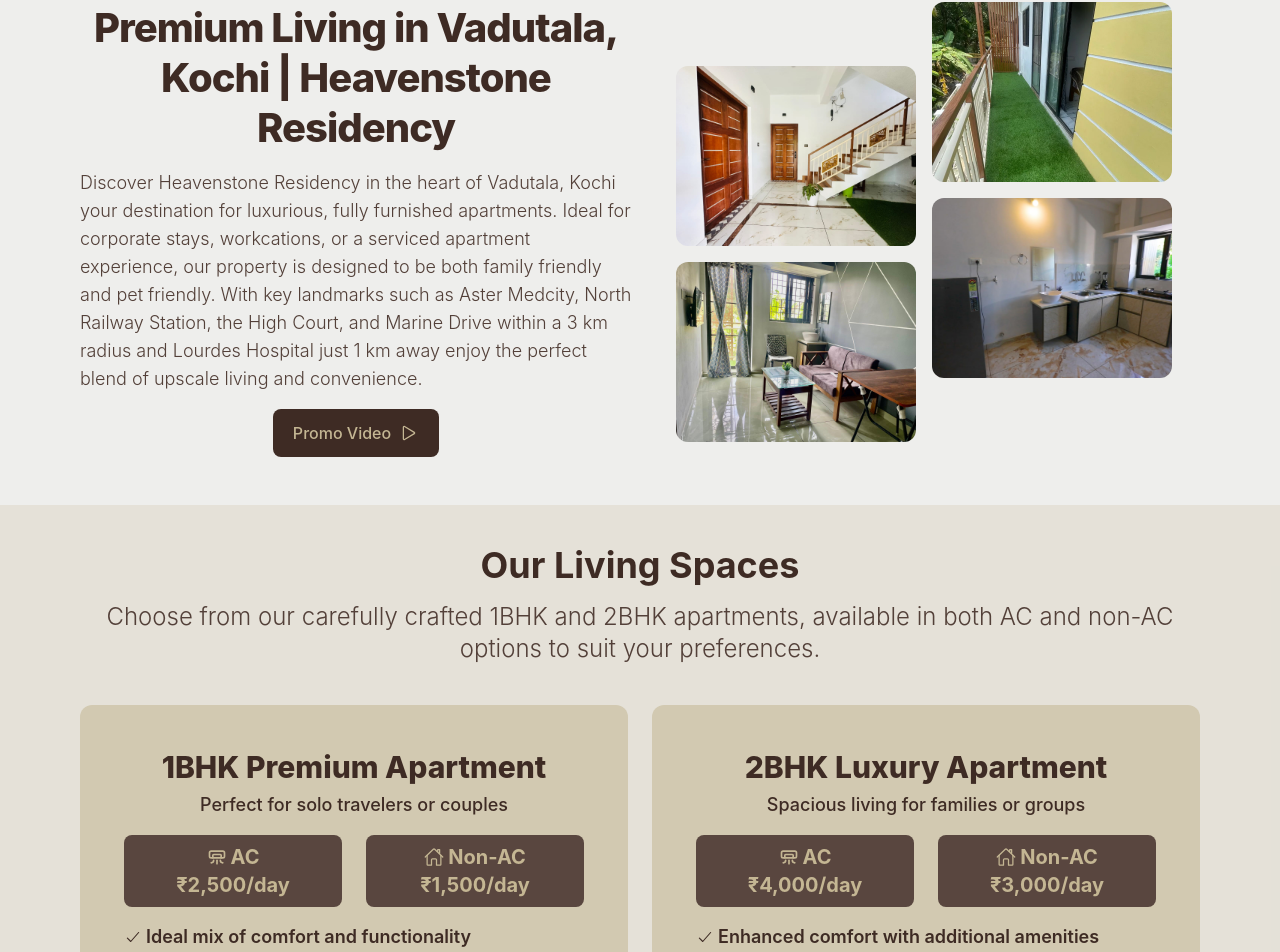
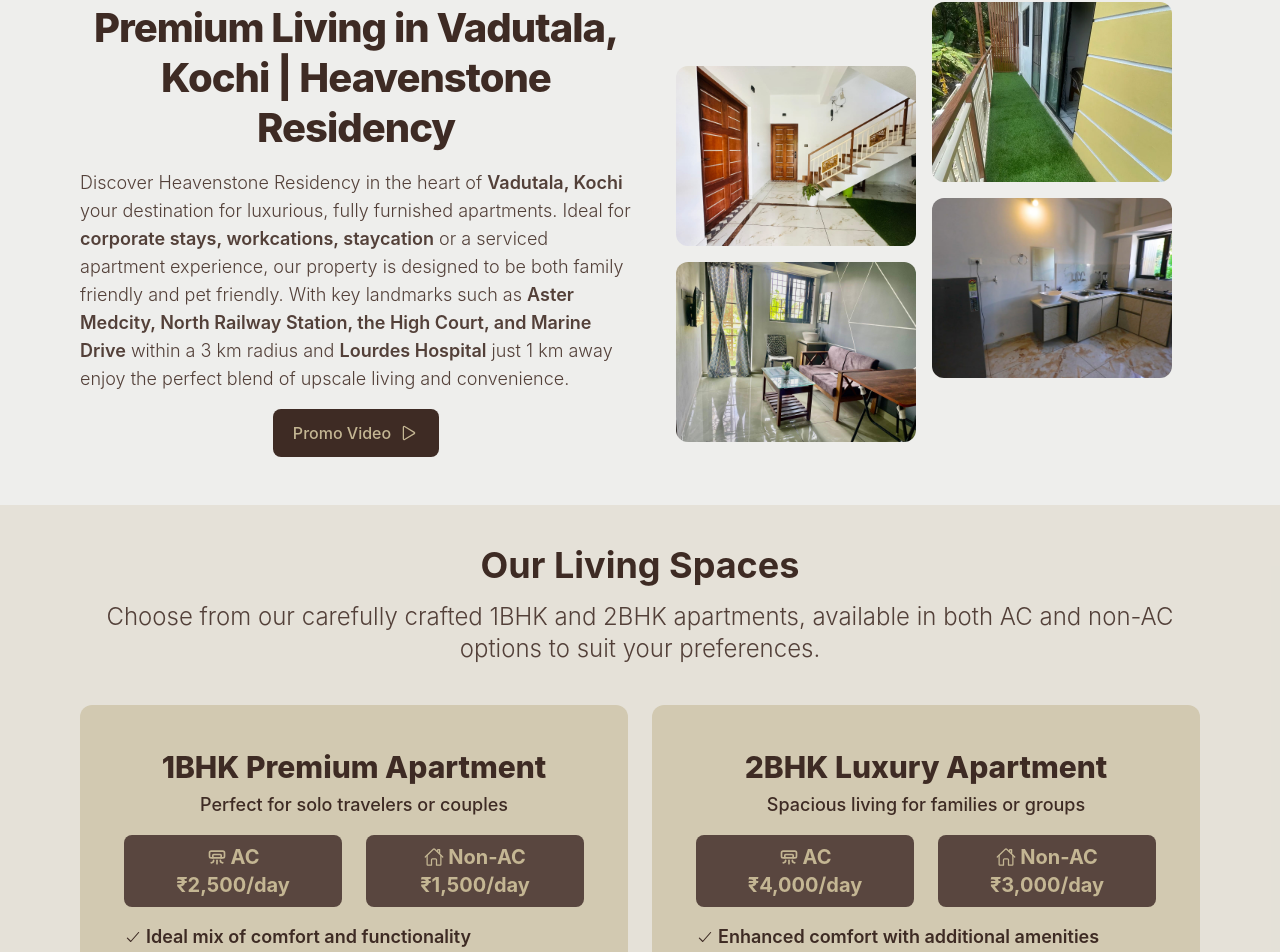
Before and after one commit to theheavenstone/heavenstone_residency, a Next.js app: page / in a window 1280 px wide. Shown: the part 1467-2419 px from the top of the page. Built offline with nearby package versions, Linux system fonts and the light colour scheme.

Commit message:
added workcation and staycation in keywords

```diff
--- a/src/app/layout.tsx
+++ b/src/app/layout.tsx
@@ -19,7 +19,7 @@
 export const metadata: Metadata = {
   title: "Heavenstone | Premium Apartments & Tourism in Kochi",
   description:
-    "Rent fully furnished luxury apartments in Kochi at Heavenstone. Short & long-term stays, pet-friendly, corporate housing, premium amenities, guided tourism, and exclusive Kerala travel packages.",
+    "Rent fully furnished luxury apartments in Kochi at Heavenstone. Short & long-term stays, pet-friendly, corporate housing, premium amenities,staycation , workcation, guided tourism, and exclusive Kerala travel packages.",
   keywords: [
     "Luxury apartments Kochi",
     "furnished rentals",
@@ -40,6 +40,8 @@
     "Kochi city travel guide",
     "Kathakali dance performances",
     "customized Kerala tours",
+    "staycation",
+    "workcation",
   ],
   robots: "index, follow",
   metadataBase: new URL("https://www.heavenstone.in"),
--- a/src/components/Hero.tsx
+++ b/src/components/Hero.tsx
@@ -181,15 +181,24 @@
                   Premium Living in Vadutala, Kochi | Heavenstone Residency
                 </h2>
                 <p className="sub-heading !text-start leading-tight !text-lg">
-                  Discover Heavenstone Residency in the heart of Vadutala, Kochi
-                  your destination for luxurious, fully furnished apartments.
-                  Ideal for corporate stays, workcations, or a serviced
-                  apartment experience, our property is designed to be both
-                  family friendly and pet friendly. With key landmarks such as
-                  Aster Medcity, North Railway Station, the High Court, and
-                  Marine Drive within a 3 km radius and Lourdes Hospital just 1
-                  km away enjoy the perfect blend of upscale living and
-                  convenience.
+                  Discover Heavenstone Residency in the heart of{" "}
+                  <span className="font-semibold">Vadutala, Kochi</span> your
+                  destination for luxurious, fully furnished apartments. Ideal
+                  for{" "}
+                  <span className="font-semibold">
+                    corporate stays, workcations, staycation
+                  </span>{" "}
+                  or a serviced apartment experience, our property is designed
+                  to be both family friendly and pet friendly. With key
+                  landmarks such as{" "}
+                  <span className="font-semibold">
+                    Aster Medcity, North Railway Station, the High Court, and
+                    Marine Drive
+                  </span>{" "}
+                  within a 3 km radius and{" "}
+                  <span className="font-semibold">Lourdes Hospital</span>
+                  {""} just 1 km away enjoy the perfect blend of upscale living
+                  and convenience.
                 </p>
                 <VideoModal
                   label="Promo Video"
```
